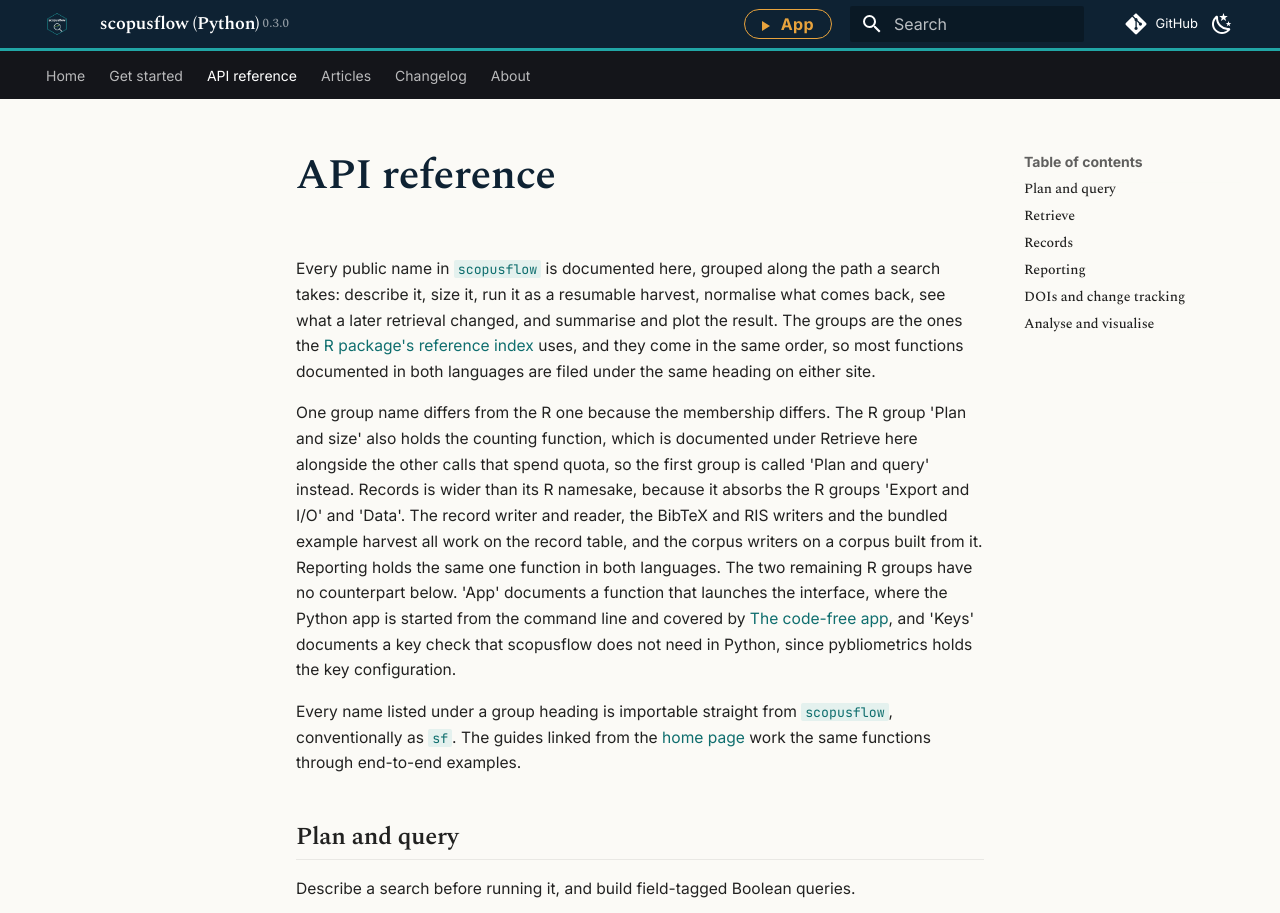
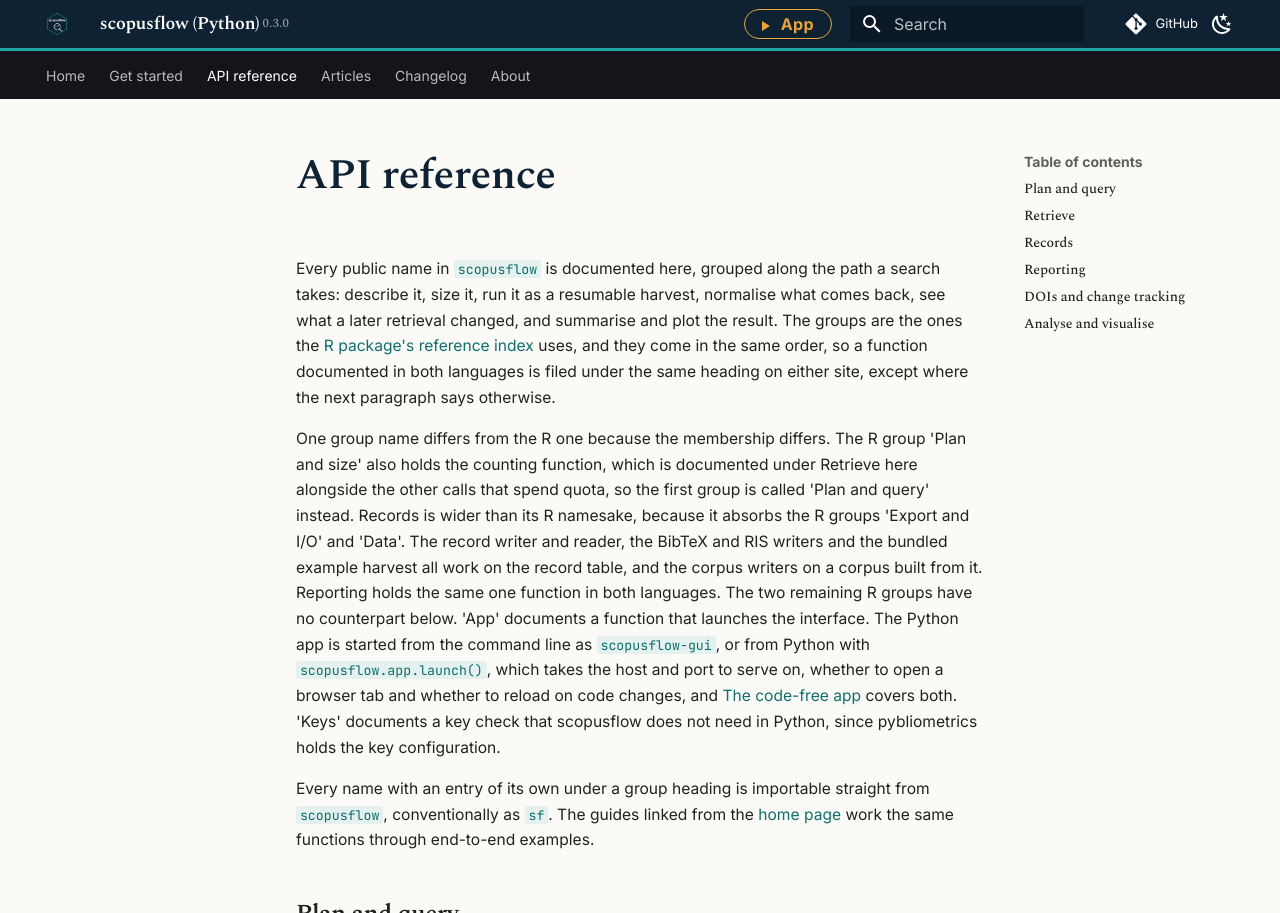
Before and after one commit to pablobernabeu/scopusflow-py, an MkDocs documentation site: the page built from docs/api.md, in a window 1280 px wide and 1400 px high, cut to the strip 0-913 px from the top of the window. Built offline with MkDocs 1.6.1 and Material for MkDocs 9.7.7, drawn with Linux system fonts in a browser that asks for light colours; comment, search, counter and statistics services are not loaded; some of the changed text lies outside the part shown.

Commit message:
Retake the app screenshots, fold the unreleased changelog into what 0.4.0 ships, and file top() as R does
The app guide's two screenshots showed the 0.3.0 script, with its
pybliometrics.init(keys=[...]) comment that invited pasting a key into the
script, no search-record button and the old controls. Both are retaken from
the current app in demo mode, headless, and their alt text describes what they
show. The [Unreleased] section, prepared as 0.4.0, narrated fixes to
scopus_combine(), scopus_search_report(), the provenance attributes, the
checkpoint manifests and plot_top() that no release carried. Those entries are
folded into the ones that introduce each feature, so they describe what 0.4.0
ships to someone upgrading from 0.3.0.

The API page files top() under Analyse and visualise, where the R twin files
scopus_top(), and describes QuerySyntaxWarning and launch() by their module
paths. The README and home page call this package the Python twin that follows
the same design, where they called it the feature-parity twin. The docstrings
of scopus_abstract() and its checkpoint naming say that two identifiers can
share a checkpoint file that resume does not check, and the script the app
writes says that its inspection lines print nothing under python. The
stylesheet's comments describe the rules beside them.

mkdocs build --strict passes, and pytest gives 625 passed and 13 skipped, as
before.

Co-Authored-By: Claude Opus 5.5 <noreply@anthropic.com>
Claude-Session: https://claude.ai/code/session_01DU2exZ55JyV54E9U6ct3Wn

````diff
--- a/docs/api.md
+++ b/docs/api.md
@@ -5,8 +5,9 @@ search takes: describe it, size it, run it as a resumable harvest, normalise
 what comes back, see what a later retrieval changed, and summarise and plot the
 result. The groups are the ones the
 [R package's reference index](https://pablobernabeu.github.io/scopusflow/reference/)
-uses, and they come in the same order, so most functions documented in both
-languages are filed under the same heading on either site.
+uses, and they come in the same order, so a function documented in both
+languages is filed under the same heading on either site, except where the
+next paragraph says otherwise.
 
 One group name differs from the R one because the membership differs.
 The R group 'Plan and size' also holds the counting function, which is
@@ -18,13 +19,16 @@ harvest all work on the record table, and the corpus writers on a corpus built
 from it. Reporting holds the same one function in both languages. The two
 remaining R groups have no counterpart
 below. 'App' documents a function that launches the
-interface, where the Python app is started from the command line and covered by
-[The code-free app](guides/the-app.md), and 'Keys' documents a key check that
-scopusflow does not need in Python, since pybliometrics holds the key
-configuration.
+interface. The Python app is started from the command line as
+`scopusflow-gui`, or from Python with `scopusflow.app.launch()`, which takes
+the host and port to serve on, whether to open a browser tab and whether to
+reload on code changes, and
+[The code-free app](guides/the-app.md) covers both. 'Keys' documents a key
+check that scopusflow does not need in Python, since pybliometrics holds the
+key configuration.
 
-Every name listed under a group heading is importable straight from
-`scopusflow`, conventionally as `sf`. The guides linked from the
+Every name with an entry of its own under a group heading is importable
+straight from `scopusflow`, conventionally as `sf`. The guides linked from the
 [home page](index.md) work the same functions through end-to-end examples.
 
 ## Plan and query
@@ -40,6 +44,12 @@ Describe a search before running it, and build field-tagged Boolean queries.
 ::: scopusflow.plan.SearchPlan
 
 ::: scopusflow.plan.PlanCell
+
+`SearchPlan`, `scopus_count`, `scopus_trend`, `compare_topics` and
+`scopus_intersections` check a query before any request. For a query that uses
+`INDEXTERMS()`, which pybliometrics documents as not working through the Search
+API, they issue a `QuerySyntaxWarning`, a `UserWarning` subclass reached
+through its module as `scopusflow.query.QuerySyntaxWarning`.
 
 ## Retrieve
 
@@ -64,23 +74,10 @@ harvest, and pull fuller records.
 
 ## Records
 
-Normalise results into one stable schema, tally the most frequent values, save
-a record set and read it back, export to reference-manager formats, and write a
-corpus in theoryforge's schema.
-
---8<-- "_snippets/plot-setup.md"
+Normalise results into one stable schema, save a record set and read it back,
+export to reference-manager formats, and write a corpus in theoryforge's schema.
 
 ::: scopusflow.records.to_records
-
-::: scopusflow.records.top
-
-The tally below runs at build time over the bundled example harvest, so it needs
-no key.
-
-```python exec="1" source="material-block" session="reference-analyse"
-records = sf.example_records()
-out(sf.top(records, by="source", n=5))
-```
 
 ::: scopusflow.records.RECORD_COLUMNS
 
@@ -125,8 +122,8 @@ Extract clean DOIs and compare two retrievals to see exactly what changed.
 
 ## Analyse and visualise
 
-Summarise a literature over time, compare topics within it, and turn the
-summaries into figures.
+Summarise a literature over time and by source or author, compare topics
+within it, and turn the summaries into figures.
 
 The plotting functions below are pure over the frame they are given, so the
 record examples in this section run at build time over the bundled example
@@ -134,6 +131,8 @@ harvest, and the topic comparison over a frame of the documented shape. Nothing
 here contacts the Scopus API or needs a key. The functions that do retrieve
 counts are marked as such and are shown but not run. The guides linked from
 each one demonstrate them against a live key.
+
+--8<-- "_snippets/plot-setup.md"
 
 ::: scopusflow.trend.scopus_trend
 
@@ -145,10 +144,17 @@ already hold.
 ::: scopusflow.trend.year_counts
 
 ```python exec="1" source="material-block" session="reference-analyse"
+records = sf.example_records()
 out(sf.year_counts(records))
 ```
 
 ::: scopusflow.trend.TREND_COLUMNS
+
+::: scopusflow.records.top
+
+```python exec="1" source="material-block" session="reference-analyse"
+out(sf.top(records, by="source", n=5))
+```
 
 ::: scopusflow.compare.compare_topics
 
--- a/docs/guides/the-app.md
+++ b/docs/guides/the-app.md
@@ -29,7 +29,7 @@ What the replay serves is real: 138 published articles on graphene supercapacito
 
 The window below is the app in demo mode just after a harvest, so everything in it was produced without a key. The search card sits on the left and the reproducible Python panel on the right, with the live terminal, the record count, the paginated table and the two figures filling the area beneath them.
 
-![The scopusflow app in demo mode. The search card on the left holds the API key field, the demo-mode switch, the search terms, the field selector, the year range set to 2015 to 2024, and the Check plan, Fetch records and Cancel buttons. The Reproducible Python panel on the right shows the generated script and a Download script button. Below them sit the Live terminal expansion listing ten fetched cells, a count of 138 records, a note that in demo mode those records came from the bundled example harvest, a paginated table of real article titles with their years, journals and citation counts, and two figures: records per year, which rises to a peak in 2019 and settles between thirteen and fifteen thereafter, and the most frequent journals, headed by ACS Applied Materials and Interfaces with eight records.](../assets/app-window.png)
+![The scopusflow app in demo mode. The search card on the left holds the API key field, the demo-mode switch, the search terms, the field selector, the Partition by year switch, the year range set to 2015 to 2024, the STANDARD and COMPLETE detail options and the Check plan, Fetch records and Cancel buttons. The Reproducible Python panel on the right shows the generated script, which calls pybliometrics.init(), fetches into a checkpoint directory of the plan's own, writes the PRISMA-S search record and compares the topics machine learning and deep learning, with a Download script button beneath it. Below them, the open Live terminal lists ten fetched cells and the 138 records retrieved. Then come a count of 138 records, a note that in demo mode those records came from the bundled example harvest and a paginated table of real article titles with their years, journals and citation counts. Two figures follow: records per year, which rises to a peak in 2019 and settles between thirteen and fifteen thereafter, and the most frequent journals, headed by ACS Applied Materials and Interfaces with eight records. Records, BibTeX, RIS and Search record download buttons sit beneath the figures, and the Compare topics card, with its terms filled in and not yet run, closes the page.](../assets/app-window.png)
 
 Demo mode hands back records with the same stable [`RECORD_COLUMNS`][scopusflow.records.RECORD_COLUMNS] schema a real harvest returns, so the table, the trend plot and the source plot behave exactly as they will against the live API. When you are ready for real results, paste your Scopus API key into the field at the top and switch Demo mode off. The key is held in the app's memory. It is never written to disk or to the generated script. If you have a pybliometrics configuration of your own, the app uses it without adding the pasted key to it. pybliometrics then files the responses in the cache that configuration names, where they stay after you close the tab. Without one, the app gives pybliometrics a key-less configuration and a cache in a temporary folder, which it removes when it stops. pybliometrics holds one configuration for the whole process, so the app assumes one active session at a time.
 
@@ -101,7 +101,9 @@ plan = sf.SearchPlan(
 # checkpoints go to a directory of this plan's own.
 records = sf.fetch_plan(plan, cache_dir="harvest-90624125", resume=True)
 
-# Inspect the most frequent values and the records per year.
+# Inspect the most frequent values and the records per year. These two
+# lines show their result in an interactive session, and print nothing
+# when the script is run with python.
 sf.top(records, by="source")
 sf.year_counts(records)
 
@@ -122,7 +124,7 @@ The script keeps its checkpoints in a directory of the plan's own, named `harves
 
 The Compare topics card asks a different question from a harvest. It retrieves no records at all, and measures instead how a set of sub-topics co-occur with your search over time, as a share of it, with your search terms acting as the reference topic. You enter comma-separated comparison terms, optionally pick one to highlight, and toggle the stability band and whether each topic's label carries its record count. Each term needs one count request per year, and the reference topic one more, so two terms over six years take 18 requests. With Demo mode off, a note above the Compare topics button gives that number and advises fewer terms or years above 80. Demo mode sends no requests, so the note stays empty there.
 
-![The Compare topics card in demo mode. It holds a comma-separated comparison-terms field reading "machine learning, deep learning", a Highlight topic selector, switches for the stability band and for counts in the label, and a Compare topics button. Beneath them is the resulting figure, showing the share of reference records held by each of the two topics rising from 2015 to 2024, each line labelled at its right-hand end with its record count and drawn inside a shaded stability band. A line under the figure notes that the demo counts are illustrative, and a Comparison (.csv) download button sits at the foot of the card.](../assets/app-compare.png)
+![The Compare topics card in demo mode. It holds a comma-separated comparison-terms field reading "machine learning, deep learning", a Highlight topic selector set to (none), switches for the stability band and for counts in the label and a Compare topics button. Beneath them is the resulting figure, showing the share of reference records held by each of the two topics rising from 2015 to 2024, deep learning from 13% to 19% and machine learning from 6% to 9%, each line labelled at its right-hand end with its record count and drawn inside a shaded stability band. A line under the figure notes that the demo counts are illustrative, and a Comparison (.csv) download button sits at the foot of the card.](../assets/app-compare.png)
 
 In demo mode the comparison is the one part that is made up, since a comparison is a set of per-year counts that only the count endpoint can answer. The figure is drawn from invented numbers so you can see its shape offline, with its own progress streamed into the live terminal. With a real key the card calls [`compare_topics`][scopusflow.compare.compare_topics] and draws the result with [`plot_comparison`][scopusflow.plots.plot_comparison], the same figure the library produces:
 
--- a/docs/index.md
+++ b/docs/index.md
@@ -2,7 +2,7 @@
 
 <p class="mrd-tagline">A reproducible workflow layer over <a href="https://pybliometrics.readthedocs.io">pybliometrics</a> for Scopus searches.</p>
 
-This is the feature-parity twin of [the R package](https://pablobernabeu.github.io/scopusflow/) of the same name, and follows the same design, keeping a search reproducible and its results legible across both languages.
+This is the Python twin of [the R package](https://pablobernabeu.github.io/scopusflow/) of the same name and follows the same design, so a search written in one language reads much the same in the other.
 
 [Get started](guides/getting-started.md){ .md-button .md-button--primary }
 [Try the code-free app](guides/the-app.md){ .md-button }
````
Also changed, not shown: CHANGELOG.md (+102 -140 lines), README.md (+1 -1 lines), docs/stylesheets/brand.css (+81 -88 lines), docs/assets/app-compare.png, docs/assets/app-window.png, 2 other files.
